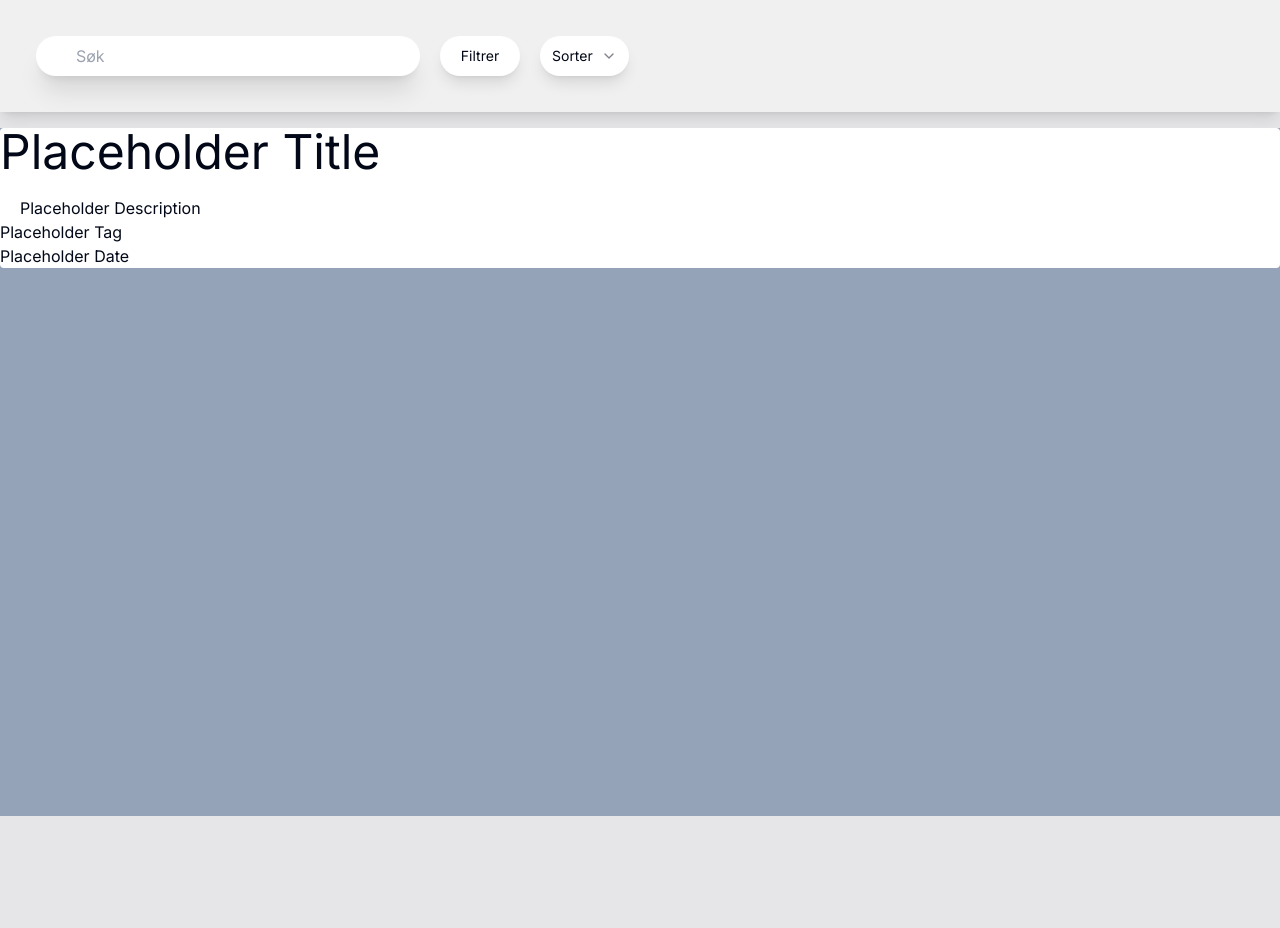
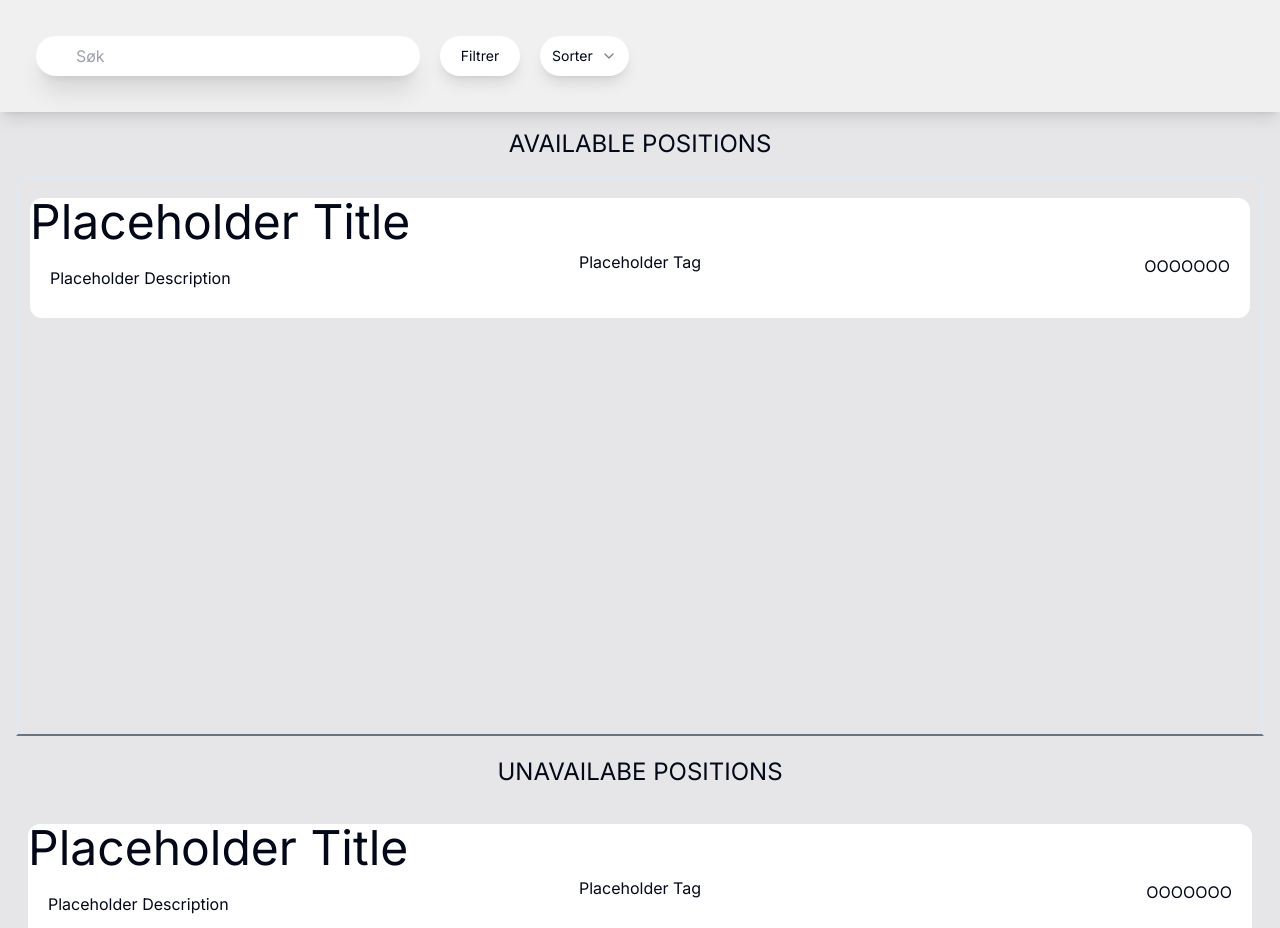
Before and after one commit to tiller-vgs/jobbsokerportal, a Next.js app in the folder jobbsokerportal2024/: page / in a window 1280 px wide. Before the commit the page ends 816 px from the top, so only its background shows below. Built offline with nearby package versions, Linux system fonts and the light colour scheme; a web font is replaced by a local one.

Commit message:
Job component div appearance
W.I.P
#19

```diff
--- a/jobbsokerportal2024/app/components/JobComponent.tsx
+++ b/jobbsokerportal2024/app/components/JobComponent.tsx
@@ -2,14 +2,17 @@ import React from 'react';
 
 export default function JobComponent(props: JobComponentProps) {
 	return (
-		<div className='bg-white rounded-sm flex-colum justify-between'>
+		<div className='bg-white rounded-xl flex-colum justify-between pb-10 m-3 mt-5'>
 			<h1 className='text-5xl'>{props.Title}</h1>
 			<p className='mt-5 ml-5'>{props.Desc}</p>
-			<div className='self-center'>
+
+			<div className='text-center -mt-10'>
 				<p>{props.Tag}</p>
 			</div>
 
-			<p className='self-end'>{props.date}</p>
+			<div className='text-end -mt-5 mr-5'>
+				<p className='self-end'>{props.date}</p>
+			</div>
 		</div>
 	);
 }
--- a/jobbsokerportal2024/app/components/JobListingDiv.tsx
+++ b/jobbsokerportal2024/app/components/JobListingDiv.tsx
@@ -3,14 +3,28 @@ import JobComponent from './JobComponent';
 
 export default function JobListingDiv() {
 	return (
-		<div className='translate-y-32 h-[86vh] bg-slate-400 overflow-auto'>
+		<div className='translate-y-32 h-screen overflow-auto'>
+			<h1 className='text-2xl text-center'>AVAILABLE POSITIONS</h1>
+			<div className='h-[70vh] overflow-auto m-4 border-solid border-2 border-b-gray-500 z-100	'>
 				<JobComponent
 					Title='Placeholder Title'
 					Desc='Placeholder Description'
 					Tag='Placeholder Tag'
-				date='Placeholder  Date'
+					date='OOOOOOO'
 					bilde='Placeholder Picture'
 				/>
 			</div>
+
+			<h1 className='mt-5 text-2xl text-center'>UNAVAILABE POSITIONS</h1>
+			<div className='h-[70vh] overflow-auto m-4'>
+				<JobComponent
+					Title='Placeholder Title'
+					Desc='Placeholder Description'
+					Tag='Placeholder Tag'
+					date='OOOOOOO'
+					bilde='Placeholder Picture'
+				/>
+			</div>
+		</div>
 	);
 }
```
Lines whose indentation alone changed are shown as unchanged.
